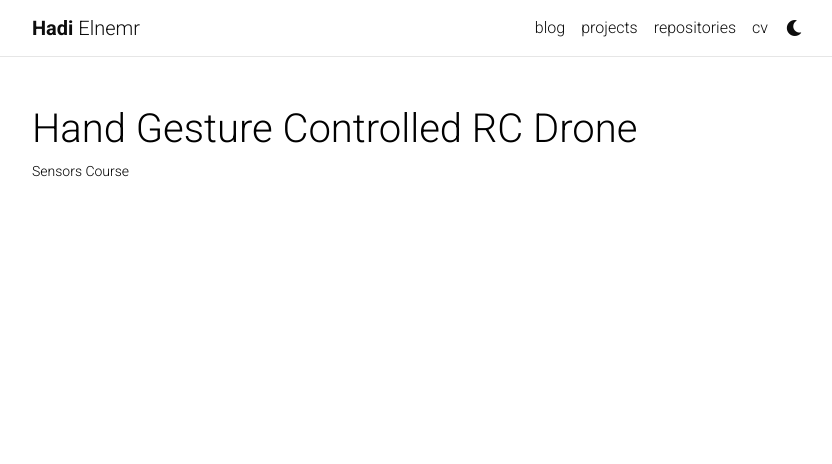
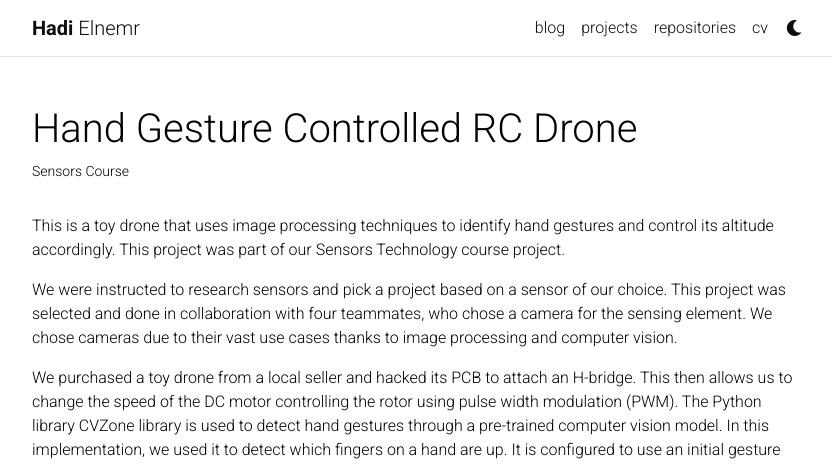
Before and after one commit to HadiElnemr/HadiElnemr.github.io, a Jekyll site: the page built from _projects/hand_gesture_controlled_rc_drone.markdown, in a window 1280 px wide and 1400 px high. Shown: the top 464 px of the window, without its empty margins (223-1055 px from the left). Built offline with Jekyll 4.4.1, drawn with Linux system fonts in a browser that asks for light colours; comment, search, counter and statistics services are not loaded; a style sheet for code colours, icons or effects is not loaded; some of the changed text lies outside the part shown.

Commit message:
sensors project text added

```diff
--- a/_projects/hand_gesture_controlled_rc_drone.markdown
+++ b/_projects/hand_gesture_controlled_rc_drone.markdown
@@ -2,8 +2,30 @@
 layout: page
 title: Hand Gesture Controlled RC Drone
 description: Sensors Course
-# img:  /assets/img/Numerics_icon.jpeg
+img:  /assets/img/sensors_course/hardware.jpg
 importance: 4
 github: https://github.com/HadiElnemr/Hand-Gesture-Controlled-Drone
 category: Course Project
 ---
+
+This is a toy drone that uses image processing techniques to identify hand gestures and control its altitude accordingly. This project was part of our Sensors Technology course project.
+
+
+
+We were instructed to research sensors and pick a project based on a sensor of our choice. This project was selected and done in collaboration with four teammates, who chose a camera for the sensing element. We chose cameras due to their vast use cases thanks to image processing and computer vision.
+
+
+We purchased a toy drone from a local seller and hacked its PCB to attach an H-bridge. This then allows us to change the speed of the DC motor controlling the rotor using pulse width modulation (PWM). The Python library CVZone library is used to detect hand gestures through a pre-trained computer vision model. In this implementation, we used it to detect which fingers on a hand are up. It is configured to use an initial gesture before tracking the hand's gestures. This allows it to focus on one hand only if multiple people are in the frame.
+
+<img class="img-fluid rounded z-depth-1" src="{{ '/assets/img/sensors_course/hardware.jpg' | relative_url }}" alt="" title="example image"/>
+<div class="caption">
+   Hardware Assembly
+</div>
+
+Three gestures are defined: the first is up, where the index finger is up. This rotates the drone's rotors at maximum speed to produce thrust and propel the drone upward. The second is down, where both the index and middle fingers are up simultaneously. This reduces the rotor speed to allow for a slow descent of the drone. The last is off, where the index, middle, and ring fingers are up. This completely turns off the drone rotors. Gestures are processed, then sent wirelessly to a NodeMCU, which controls the motor's PWM.
+
+
+<img class="img-fluid rounded z-depth-1" src="{{ '/assets/img/sensors_course/team.jpg' | relative_url }}" alt="" title="example image"/>
+<div class="caption">
+   The Team: David Michael, Hadi Elnemr, Ahmed Fathy, Mohammed Ashraf, Ahmed Shaban. (Left to right)
+</div>
```
